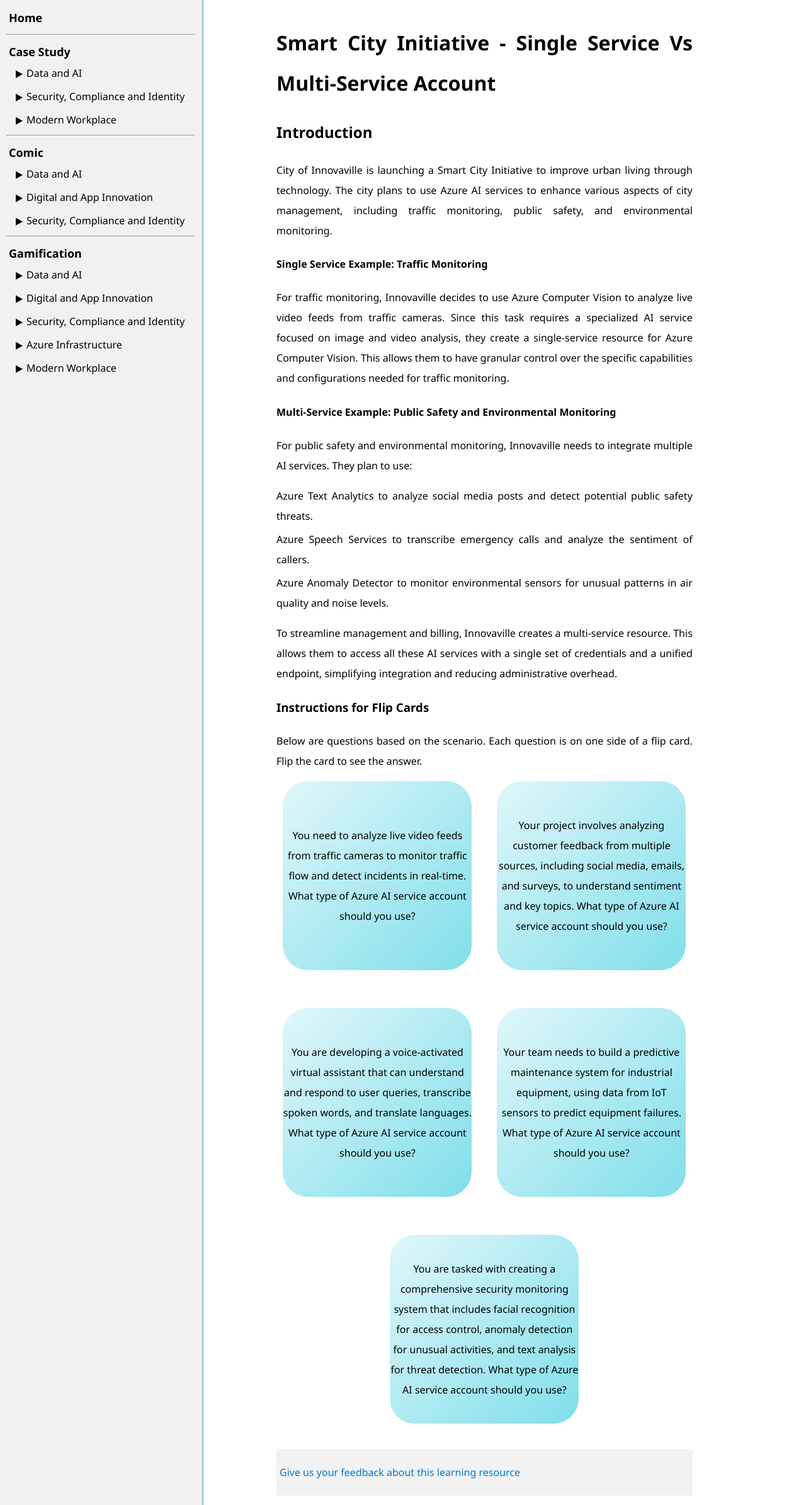
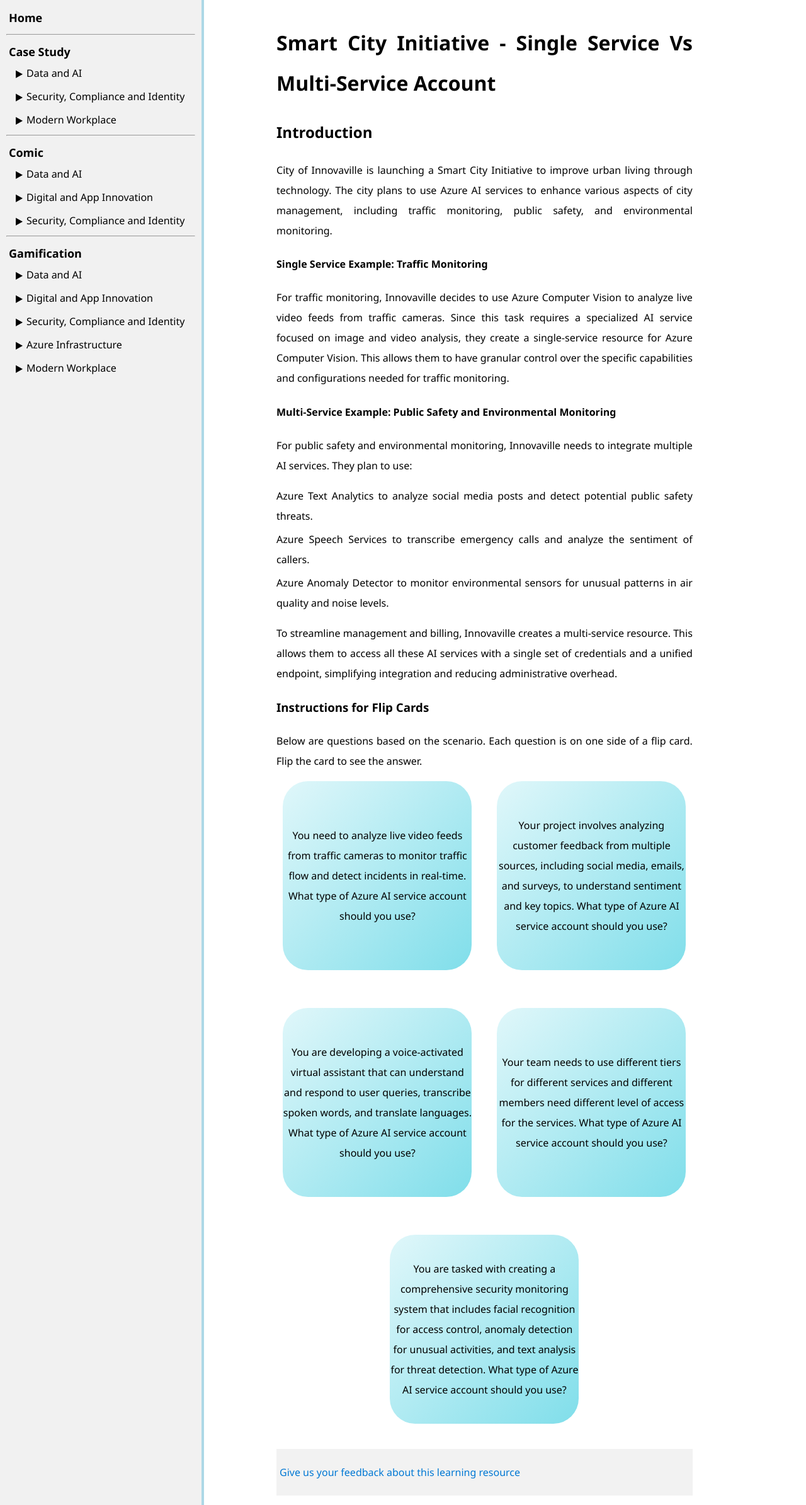
Before and after one commit to ningweinw/iengage, a Jekyll site: the page built from project-files/gamification/Data and AI/Single-MultiService Resource.md, in a window 1280 px wide. Shown: the whole page at 63% size. Built offline with Jekyll 4.4.1, drawn with Linux system fonts in a browser that asks for light colours.

Commit message:
Update Single-MultiService Resource.md

```diff
--- a/project-files/gamification/Data and AI/Single-MultiService Resource.md
+++ b/project-files/gamification/Data and AI/Single-MultiService Resource.md
@@ -101,8 +101,8 @@
             <div class="back">Multi-service account (Speech Services, Translator)</div>
         </div>
         <div class="tile" onclick="checkAnswer(this, 'Single-service account (Azure Machine Learning)')">
-            <div class="front">Your team needs to build a predictive maintenance system for industrial equipment, using data from IoT sensors to predict equipment failures. What type of Azure AI service account should you use?</div>
-            <div class="back">Single-service account (Azure Machine Learning)</div>
+            <div class="front">Your team needs to use different tiers for different services and different members need different level of access for the services. What type of Azure AI service account should you use?</div>
+            <div class="back">Single-service account</div>
         </div>
 
         <div class="tile" onclick="checkAnswer(this, 'Multi-service account (Face API, Anomaly Detector, Language Service)')">
```
